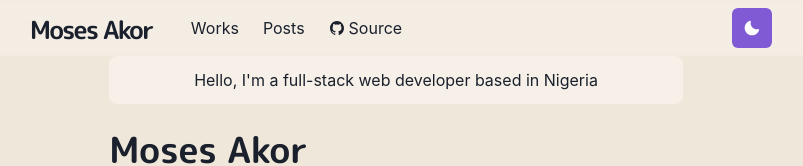
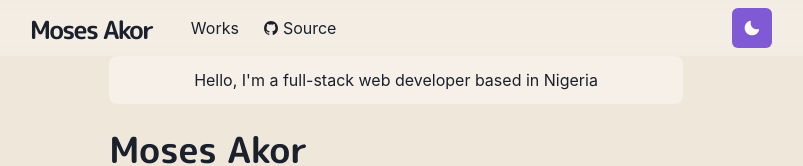
Before and after one commit to mosesakor/my-portfolio, a Next.js app: page / in a window 1280 px wide. Shown: the top 166 px of the page, without its empty margins (244-1047 px from the left). Built offline with nearby package versions, Linux system fonts and the light colour scheme.

Commit message:
removed posts from navbar

```diff
--- a/components/navbar.js
+++ b/components/navbar.js
@@ -74,9 +74,6 @@ const Navbar = props => {
           <LinkItem href="/works" path={path}>
             Works
           </LinkItem>
-          <LinkItem href="/posts" path={path}>
-            Posts
-          </LinkItem>
           <LinkItem
             _target="_blank"
             href="https://github.com/mosesakor/my-portfolio"
```
